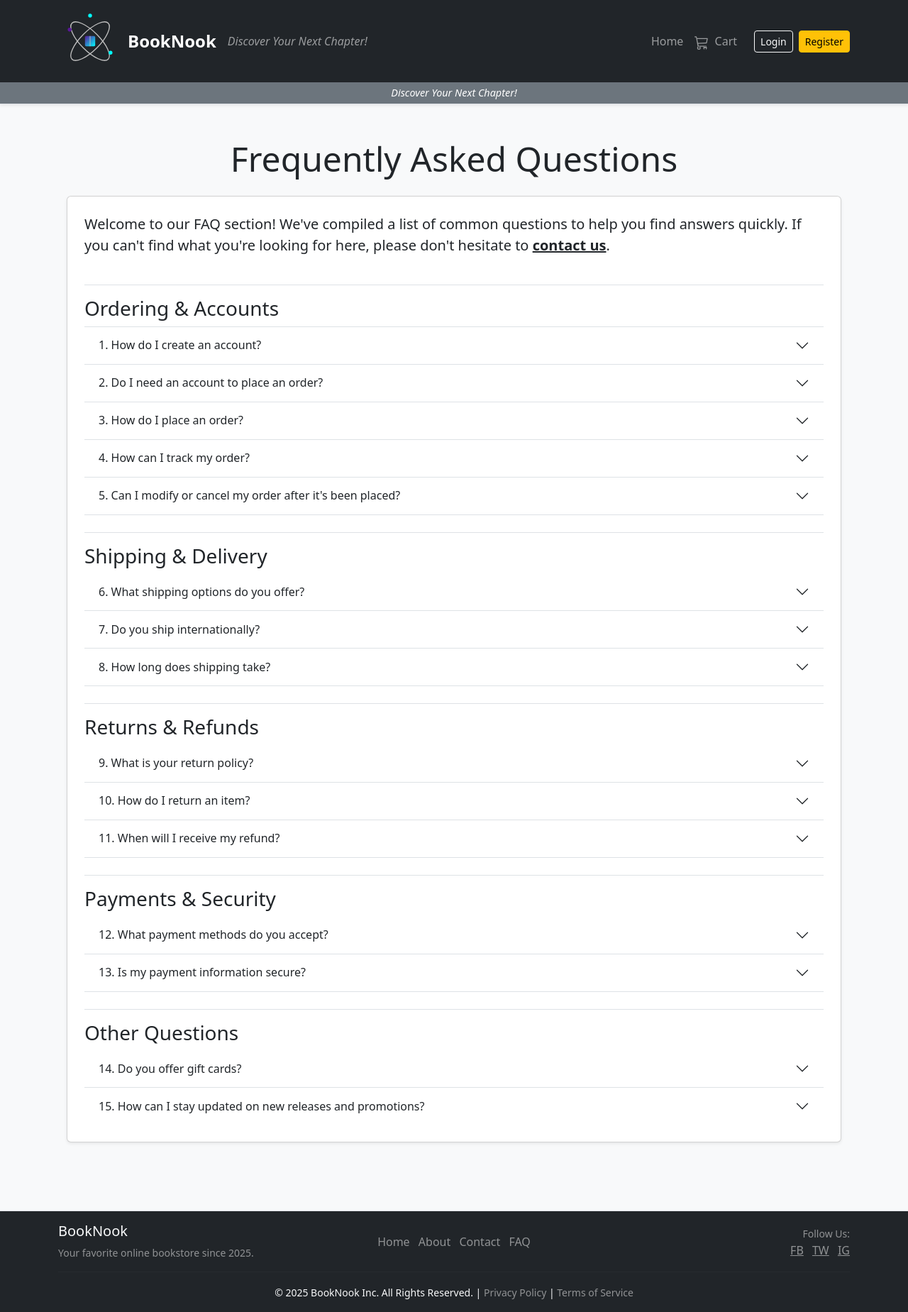
After one commit to ReginaldCosensIII/cs492_bookstore_project, a Flask app: page /faq in a window 1280 px wide. The commit adds this page. Shown: the whole page at 71% size. Run offline with Flask 3, Linux system fonts and the light colour scheme.

Commit message:
feat: Add static About, FAQ, and Contact pages

```diff
--- a/app/main/routes.py
+++ b/app/main/routes.py
@@ -205,5 +205,23 @@ def profile_page():
                            reviews=user_reviews_list
                            )
 
+@main_bp.route('/about')
+def about_page():
+    """Renders the About Us page."""
+    logger.info("Route: About Us page requested.")
+    return render_template('about.html')
+
+@main_bp.route('/faq')
+def faq_page():
+    """Renders the FAQ page."""
+    logger.info("Route: FAQ page requested.")
+    return render_template('faq.html')
+
+@main_bp.route('/contact')
+def contact_page():
+    """Renders the Contact Us page."""
+    logger.info("Route: Contact Us page requested.")
+    return render_template('contact.html')
+
 # Removed old /admin-dashboard and /employee-dashboard routes from main_bp.
 # These will now be handled by their own dedicated blueprints (e.g., app.admin).
--- a/app/templates/base.html
+++ b/app/templates/base.html
@@ -5,10 +5,8 @@
     <meta charset="utf-8">
     <meta name="viewport" content="width=device-width, initial-scale=1">
     <title>{% block title %}BookNook{% endblock %} - Your Next Chapter</title>
-    <link href="https://cdn.jsdelivr.net/npm/bootstrap@5.3.2/dist/css/bootstrap.min.css" rel="stylesheet" integrity="sha384-T3c6CoIi6uLrA9TneNEoa7RxnatzjcDSCmG1MXxSR1GAsXEV/Dwwykc2MPK8M2HN" crossorigin="anonymous">
+    <link href="https://cdn.jsdelivr.net/npm/bootstrap@5.3.2/dist/css/bootstrap.min.css" rel="stylesheet" xintegrity="sha384-T3c6CoIi6uLrA9TneNEoa7RxnatzjcDSCmG1MXxSR1GAsXEV/Dwwykc2MPK8M2HN" crossorigin="anonymous">
     <link rel="stylesheet" href="{{ url_for('static', filename='styles.css') }}">
-    {# Assuming atomic_logo.ico is in app/static/images/ based on your previous atomic_logo.svg path #}
-    {# If atomic_logo.ico is directly in app/static/, change filename to 'atomic_logo.ico' #}
     <link rel="icon" href="{{ url_for('static', filename='images/atomic_logo.ico') }}" type="image/x-icon">
     {% block head_extra %}{% endblock %}
 </head>
@@ -18,9 +16,6 @@
         <nav class="navbar navbar-expand-lg navbar-dark">
             <div class="container">
                 <a class="navbar-brand d-flex align-items-center" href="{{ url_for('main.home') }}">
-                    {# YOUR EMBEDDED SVG LOGO - Preserved #}
-                    {# If you decide to use an external SVG file later, you can change this to an <img> tag #}
-                    {# For example: <img src="{{ url_for('static', filename='images/atomic_logo.svg') }}" alt="BookNook Logo" width="90" height="90" class="me-2"> #}
                     <svg width="90" height="90" viewBox="0 0 100 100" xmlns="http://www.w3.org/2000/svg" class="me-2">
                         <defs>
                             <linearGradient id="quantumGradient" x1="0%" y1="0%" x2="100%" y2="100%">
@@ -52,14 +47,14 @@
                         <li class="nav-item">
                             <a class="nav-link {% if request.endpoint == 'main.home' %}active fw-bold{% endif %}" href="{{ url_for('main.home') }}">Home</a>
                         </li>
-                        <li class="nav-item {% if not current_user.is_authenticated %}me-3{% else %}me-2{% endif %}"> {# Conditional margin based on auth state #}
+                        <li class="nav-item {% if not current_user.is_authenticated %}me-3{% else %}me-2{% endif %}">
                             <a class="nav-link position-relative {% if request.endpoint == 'cart.view_cart_route' %}active fw-bold{% endif %}" href="{{ url_for('cart.view_cart_route') }}">
                                 <svg xmlns="http://www.w3.org/2000/svg" width="20" height="20" fill="currentColor" class="bi bi-cart3 me-1" viewBox="0 0 16 16">
                                     <path d="M0 1.5A.5.5 0 0 1 .5 1H2a.5.5 0 0 1 .485.379L2.89 3H14.5a.5.5 0 0 1 .49.598l-1 5a.5.5 0 0 1-.465.401l-9.397.472L4.744 11.5H13a.5.5 0 0 1 0 1H4a.5.5 0 0 1-.491-.408L2.01 3.607 1.61 2H.5a.5.5 0 0 1-.5-.5zM3.102 4l.84 4.479 9.144-.459L13.89 4H3.102zM5 12a2 2 0 1 0 0 4 2 2 0 0 0 0-4zm7 0a2 2 0 1 0 0 4 2 2 0 0 0 0-4zm-7 1a1 1 0 1 1 0 2 1 1 0 0 1 0-2zm7 1a1 1 0 1 1 0 2 1 1 0 0 1 0-2z"/>
                                 </svg>
                                 Cart
                                 <span id="cart-item-count-badge-navbar" class="position-absolute top-0 start-100 translate-middle badge rounded-pill bg-danger" style="font-size: 0.65em; display: none;">
-                                    0 {# Initial value, will be updated by JS #}
+                                    0
                                 </span>
                             </a>
                         </li>
@@ -74,9 +69,9 @@
                                 </a>
                                 <ul class="dropdown-menu dropdown-menu-end" aria-labelledby="navbarUserDropdown">
                                     <li><a class="dropdown-item" href="{{ url_for('main.profile_page') }}">My Profile</a></li>
-                                    {% if current_user.is_admin() %} {# Simplified check, assuming User model has is_admin() #}
+                                    {% if current_user.is_admin() %}
                                         <li><a class="dropdown-item" href="{{ url_for('admin.dashboard') }}">Admin Dashboard</a></li>
-                                    {% elif current_user.is_employee() %}  {# Assuming User model has is_employee() #}
+                                    {% elif current_user.is_employee() %}
                                          <li><a class="dropdown-item disabled" href="#">Employee Dashboard (Soon)</a></li>
                                     {% endif %}
                                     <li><hr class="dropdown-divider"></li>
@@ -84,7 +79,6 @@
                                 </ul>
                             </li>
                         {% else %}
-                            {# Your conditional logic for showing login/register or not #}
                             {% if show_nav is not defined or show_nav %}
                             <li class="nav-item">
                                 <a href="{{ url_for('auth.login', next=request.full_path if request.endpoint not in ['auth.login', 'auth.register'] else None) }}" class="btn btn-outline-light btn-sm me-2">Login</a>
@@ -123,7 +117,6 @@
 
     <footer class="footer mt-auto py-3 bg-dark text-light border-top">
         <div class="container text-center">
-            {# ... (Your existing footer content from message #87) ... #}
              <div class="row align-items-center">
                 <div class="col-md-4 mb-3 mb-md-0 text-md-start">
                     <h5>BookNook</h5>
@@ -132,9 +125,9 @@
                 <div class="col-md-4 mb-3 mb-md-0">
                     <ul class="list-inline mb-0">
                         <li class="list-inline-item"><a href="{{ url_for('main.home') }}" class="text-white-50 text-decoration-none">Home</a></li>
-                        <li class="list-inline-item"><a href="#" class="text-white-50 text-decoration-none">About</a></li>
-                        <li class="list-inline-item"><a href="#" class="text-white-50 text-decoration-none">Contact</a></li>
-                        <li class="list-inline-item"><a href="#" class="text-white-50 text-decoration-none">FAQ</a></li>
+                        <li class="list-inline-item"><a href="{{ url_for('main.about_page') }}" class="text-white-50 text-decoration-none">About</a></li>
+                        <li class="list-inline-item"><a href="{{ url_for('main.contact_page') }}" class="text-white-50 text-decoration-none">Contact</a></li>
+                        <li class="list-inline-item"><a href="{{ url_for('main.faq_page') }}" class="text-white-50 text-decoration-none">FAQ</a></li>
                     </ul>
                 </div>
                 <div class="col-md-4 text-md-end">
@@ -152,39 +145,20 @@
         </div>
     </footer>
 
-    <script src="https://cdn.jsdelivr.net/npm/bootstrap@5.3.2/dist/js/bootstrap.bundle.min.js" integrity="sha384-C6RzsynM9kWDrMNeT87bh95OGNyZPhcTNXj1NW7RuBCsyN/o0jlpcV8Qyq46cDfL" crossorigin="anonymous"></script>
+    <script src="https://cdn.jsdelivr.net/npm/bootstrap@5.3.2/dist/js/bootstrap.bundle.min.js" xintegrity="sha384-C6RzsynM9kWDrMNeT87bh95OGNyZPhcTNXj1NW7RuBCsyN/o0jlpcV8Qyq46cDfL" crossorigin="anonymous"></script>
 
-    {# *** ADDED/MODIFIED SCRIPT BLOCK for initial data *** #}
     <script>
-        // Make current_user.id available to JavaScript if user is authenticated, otherwise null.
         window.currentUserId = {{ current_user.id|tojson if current_user.is_authenticated else 'null' }};
-
-        // Make initial cart item count available to JavaScript for navbar badge initialization.
-        // This 'navbar_cart_item_count' variable is injected by the context processor in app/__init__.py.
         window.initialCartData = {
             itemCount: {{ navbar_cart_item_count | default(0) }}
-            // If you were also passing the cart total string from the context processor:
-            // cartTotalStr: "{{ navbar_cart_total_str | default('0.00') }}"
         };
-
-        // If your home.html/customer.html pages pass a booksData object (for modals):
-        // This needs to be defined on pages where `books_data_for_js` is passed to the template.
-        // {% if books_data_for_js is defined %}
-        // window.booksData = {{ books_data_for_js | tojson | safe }};
-        // {% else %}
-        // window.booksData = {}; // Define as empty object if not passed, to avoid JS errors
-        // {% endif %}
     </script>
 
     <script src="{{ url_for('static', filename='js/utils.js') }}" defer></script>
     <script src="{{ url_for('static', filename='js/navbar_cart_updater.js') }}" defer></script>
     <script src="{{ url_for('static', filename='js/cart_handler.js') }}" defer></script>
     <script src="{{ url_for('static', filename='js/review_handler.js') }}" defer></script>
-    {# The old submit_review.js functionality should now be in review_handler.js #}
-    {# Ensure it's removed or its content merged and the old file deleted from static/js #}
-    {# <script src="{{ url_for('static', filename='js/submit_review.js') }}" defer></script> #}
 
-    {# Block for page-specific JavaScript files or inline scripts #}
     {% block scripts %}{% endblock %}
 </body>
 </html>
--- /dev/null
+++ b/app/templates/faq.html
@@ -0,0 +1,209 @@
+{% extends "base.html" %}
+
+{% block title %}Frequently Asked Questions - Atomics BookNook{% endblock %}
+
+{% block content %}
+<div class="container mt-4 mb-5">
+    <h1 class="mb-4 text-center display-5">Frequently Asked Questions</h1>
+
+    <div class="card shadow-sm p-4">
+        <p class="lead">Welcome to our FAQ section! We've compiled a list of common questions to help you find answers quickly. If you can't find what you're looking for here, please don't hesitate to <a href="{{ url_for('main.contact_page') }}" class="alert-link">contact us</a>.</p>
+
+        <div class="accordion accordion-flush" id="faqAccordion">
+
+            <h3 class="mt-4 pt-3 border-top">Ordering & Accounts</h3>
+            <div class="accordion-item">
+                <h2 class="accordion-header" id="headingOne">
+                    <button class="accordion-button collapsed" type="button" data-bs-toggle="collapse" data-bs-target="#collapseOne" aria-expanded="false" aria-controls="collapseOne">
+                        1. How do I create an account?
+                    </button>
+                </h2>
+                <div id="collapseOne" class="accordion-collapse collapse" aria-labelledby="headingOne" data-bs-parent="#faqAccordion">
+                    <div class="accordion-body">
+                        Click on the "Sign Up" or "Register" link in the top right corner of our homepage. Follow the prompts to enter your details and create your Atomics BookNook account.
+                    </div>
+                </div>
+            </div>
+            <div class="accordion-item">
+                <h2 class="accordion-header" id="headingTwo">
+                    <button class="accordion-button collapsed" type="button" data-bs-toggle="collapse" data-bs-target="#collapseTwo" aria-expanded="false" aria-controls="collapseTwo">
+                        2. Do I need an account to place an order?
+                    </button>
+                </h2>
+                <div id="collapseTwo" class="accordion-collapse collapse" aria-labelledby="headingTwo" data-bs-parent="#faqAccordion">
+                    <div class="accordion-body">
+                        No, you can check out as a guest. However, creating an account allows you to track your orders, view your order history, save your shipping information for faster checkout, and receive personalized recommendations.
+                    </div>
+                </div>
+            </div>
+            <div class="accordion-item">
+                <h2 class="accordion-header" id="headingThree">
+                    <button class="accordion-button collapsed" type="button" data-bs-toggle="collapse" data-bs-target="#collapseThree" aria-expanded="false" aria-controls="collapseThree">
+                        3. How do I place an order?
+                    </button>
+                </h2>
+                <div id="collapseThree" class="accordion-collapse collapse" aria-labelledby="headingThree" data-bs-parent="#faqAccordion">
+                    <div class="accordion-body">
+                        Browse our selection, add desired books to your cart, and proceed to checkout. Follow the on-screen instructions to enter your shipping and payment information.
+                    </div>
+                </div>
+            </div>
+            <div class="accordion-item">
+                <h2 class="accordion-header" id="headingFour">
+                    <button class="accordion-button collapsed" type="button" data-bs-toggle="collapse" data-bs-target="#collapseFour" aria-expanded="false" aria-controls="collapseFour">
+                        4. How can I track my order?
+                    </button>
+                </h2>
+                <div id="collapseFour" class="accordion-collapse collapse" aria-labelledby="headingFour" data-bs-parent="#faqAccordion">
+                    <div class="accordion-body">
+                        If you have an account, log in and navigate to your "Order History" under "My Profile". If you checked out as a guest, you will receive an order confirmation email with a tracking link once your order has shipped.
+                    </div>
+                </div>
+            </div>
+            <div class="accordion-item">
+                <h2 class="accordion-header" id="headingFive">
+                    <button class="accordion-button collapsed" type="button" data-bs-toggle="collapse" data-bs-target="#collapseFive" aria-expanded="false" aria-controls="collapseFive">
+                        5. Can I modify or cancel my order after it's been placed?
+                    </button>
+                </h2>
+                <div id="collapseFive" class="accordion-collapse collapse" aria-labelledby="headingFive" data-bs-parent="#faqAccordion">
+                    <div class="accordion-body">
+                        We process orders quickly. If you need to modify or cancel an order, please contact us immediately at <a href="mailto:orders@atomicsbooknook.com">orders@atomicsbooknook.com</a>. We will do our best to accommodate your request, but we cannot guarantee changes once an order has entered the shipping process.
+                    </div>
+                </div>
+            </div>
+
+            <h3 class="mt-4 pt-3 border-top">Shipping & Delivery</h3>
+            <div class="accordion-item">
+                <h2 class="accordion-header" id="headingSix">
+                    <button class="accordion-button collapsed" type="button" data-bs-toggle="collapse" data-bs-target="#collapseSix" aria-expanded="false" aria-controls="collapseSix">
+                        6. What shipping options do you offer?
+                    </button>
+                </h2>
+                <div id="collapseSix" class="accordion-collapse collapse" aria-labelledby="headingSix" data-bs-parent="#faqAccordion">
+                    <div class="accordion-body">
+                        We offer various shipping options including standard, expedited, and express delivery. Shipping costs and estimated delivery times will be calculated at checkout based on your location and chosen shipping method.
+                    </div>
+                </div>
+            </div>
+            <div class="accordion-item">
+                <h2 class="accordion-header" id="headingSeven">
+                    <button class="accordion-button collapsed" type="button" data-bs-toggle="collapse" data-bs-target="#collapseSeven" aria-expanded="false" aria-controls="collapseSeven">
+                        7. Do you ship internationally?
+                    </button>
+                </h2>
+                <div id="collapseSeven" class="accordion-collapse collapse" aria-labelledby="headingSeven" data-bs-parent="#faqAccordion">
+                    <div class="accordion-body">
+                        Yes, Atomics BookNook ships to many international destinations. International shipping costs and delivery times vary. Please enter your address at checkout to see if we ship to your location and to calculate the shipping cost.
+                    </div>
+                </div>
+            </div>
+            <div class="accordion-item">
+                <h2 class="accordion-header" id="headingEight">
+                    <button class="accordion-button collapsed" type="button" data-bs-toggle="collapse" data-bs-target="#collapseEight" aria-expanded="false" aria-controls="collapseEight">
+                        8. How long does shipping take?
+                    </button>
+                </h2>
+                <div id="collapseEight" class="accordion-collapse collapse" aria-labelledby="headingEight" data-bs-parent="#faqAccordion">
+                    <div class="accordion-body">
+                        Domestic standard shipping typically takes 5-7 business days. Expedited and express options are faster. International shipping can take 7-21 business days depending on the destination and customs. Please note these are estimates and can vary.
+                    </div>
+                </div>
+            </div>
+
+            <h3 class="mt-4 pt-3 border-top">Returns & Refunds</h3>
+            <div class="accordion-item">
+                <h2 class="accordion-header" id="headingNine">
+                    <button class="accordion-button collapsed" type="button" data-bs-toggle="collapse" data-bs-target="#collapseNine" aria-expanded="false" aria-controls="collapseNine">
+                        9. What is your return policy?
+                    </button>
+                </h2>
+                <div id="collapseNine" class="accordion-collapse collapse" aria-labelledby="headingNine" data-bs-parent="#faqAccordion">
+                    <div class="accordion-body">
+                        We accept returns of new, unopened books within 30 days of delivery. The item must be in its original condition. Please see our full <a href="#" class="alert-link" disabled>Returns Policy page (Theoretical Link)</a> for complete details and instructions on how to initiate a return.
+                        {# You would replace the '#' with a url_for to your actual returns policy page if implemented.
+                           e.g., <a href="{{ url_for('main.returns_policy_route') }}" class="alert-link">Returns Policy page</a> #}
+                    </div>
+                </div>
+            </div>
+            <div class="accordion-item">
+                <h2 class="accordion-header" id="headingTen">
+                    <button class="accordion-button collapsed" type="button" data-bs-toggle="collapse" data-bs-target="#collapseTen" aria-expanded="false" aria-controls="collapseTen">
+                        10. How do I return an item?
+                    </button>
+                </h2>
+                <div id="collapseTen" class="accordion-collapse collapse" aria-labelledby="headingTen" data-bs-parent="#faqAccordion">
+                    <div class="accordion-body">
+                        Please contact <a href="mailto:support@atomicsbooknook.com">support@atomicsbooknook.com</a> to initiate a return. We will provide you with instructions and a return shipping label if applicable.
+                    </div>
+                </div>
+            </div>
+            <div class="accordion-item">
+                <h2 class="accordion-header" id="headingEleven">
+                    <button class="accordion-button collapsed" type="button" data-bs-toggle="collapse" data-bs-target="#collapseEleven" aria-expanded="false" aria-controls="collapseEleven">
+                        11. When will I receive my refund?
+                    </button>
+                </h2>
+                <div id="collapseEleven" class="accordion-collapse collapse" aria-labelledby="headingEleven" data-bs-parent="#faqAccordion">
+                    <div class="accordion-body">
+                        Once we receive and inspect your returned item, your refund will be processed to your original payment method within 5-7 business days. Shipping charges are non-refundable unless the return is due to our error.
+                    </div>
+                </div>
+            </div>
+
+            <h3 class="mt-4 pt-3 border-top">Payments & Security</h3>
+            <div class="accordion-item">
+                <h2 class="accordion-header" id="headingTwelve">
+                    <button class="accordion-button collapsed" type="button" data-bs-toggle="collapse" data-bs-target="#collapseTwelve" aria-expanded="false" aria-controls="collapseTwelve">
+                        12. What payment methods do you accept?
+                    </button>
+                </h2>
+                <div id="collapseTwelve" class="accordion-collapse collapse" aria-labelledby="headingTwelve" data-bs-parent="#faqAccordion">
+                    <div class="accordion-body">
+                        We accept major credit cards (Visa, MasterCard, American Express, Discover), PayPal, and other popular digital payment options. (Adjust this to match your actual payment gateway integrations if any).
+                    </div>
+                </div>
+            </div>
+            <div class="accordion-item">
+                <h2 class="accordion-header" id="headingThirteen">
+                    <button class="accordion-button collapsed" type="button" data-bs-toggle="collapse" data-bs-target="#collapseThirteen" aria-expanded="false" aria-controls="collapseThirteen">
+                        13. Is my payment information secure?
+                    </button>
+                </h2>
+                <div id="collapseThirteen" class="accordion-collapse collapse" aria-labelledby="headingThirteen" data-bs-parent="#faqAccordion">
+                    <div class="accordion-body">
+                        Yes, absolutely. Atomics BookNook uses industry-standard SSL encryption to protect your personal and payment information during all transactions. We do not store your credit card details on our servers.
+                    </div>
+                </div>
+            </div>
+
+            <h3 class="mt-4 pt-3 border-top">Other Questions</h3>
+            <div class="accordion-item">
+                <h2 class="accordion-header" id="headingFourteen">
+                    <button class="accordion-button collapsed" type="button" data-bs-toggle="collapse" data-bs-target="#collapseFourteen" aria-expanded="false" aria-controls="collapseFourteen">
+                        14. Do you offer gift cards?
+                    </button>
+                </h2>
+                <div id="collapseFourteen" class="accordion-collapse collapse" aria-labelledby="headingFourteen" data-bs-parent="#faqAccordion">
+                    <div class="accordion-body">
+                        Yes, Atomics BookNook gift cards are available for purchase in various denominations. They are the perfect gift for any book lover!
+                    </div>
+                </div>
+            </div>
+            <div class="accordion-item">
+                <h2 class="accordion-header" id="headingFifteen">
+                    <button class="accordion-button collapsed" type="button" data-bs-toggle="collapse" data-bs-target="#collapseFifteen" aria-expanded="false" aria-controls="collapseFifteen">
+                        15. How can I stay updated on new releases and promotions?
+                    </button>
+                </h2>
+                <div id="collapseFifteen" class="accordion-collapse collapse" aria-labelledby="headingFifteen" data-bs-parent="#faqAccordion">
+                    <div class="accordion-body">
+                        Sign up for our newsletter at the bottom of our homepage! You can also follow us on our social media channels.
+                    </div>
+                </div>
+            </div>
+
+        </div>
+    </div>
+</div>
+{% endblock %}
```
Also changed, not shown: app/templates/about.html (added, +50 -0 lines), app/templates/contact.html (added, +60 -0 lines).
